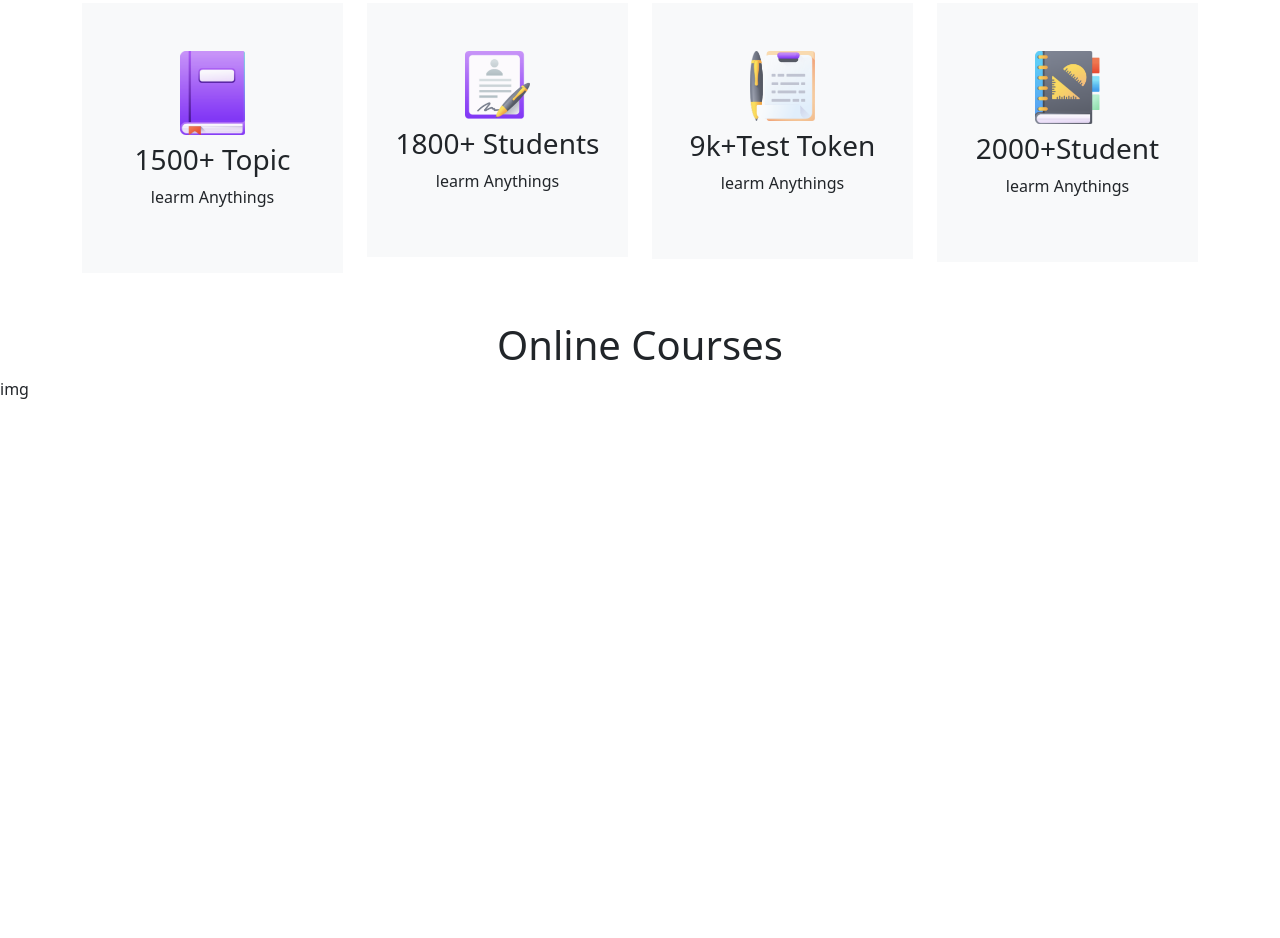
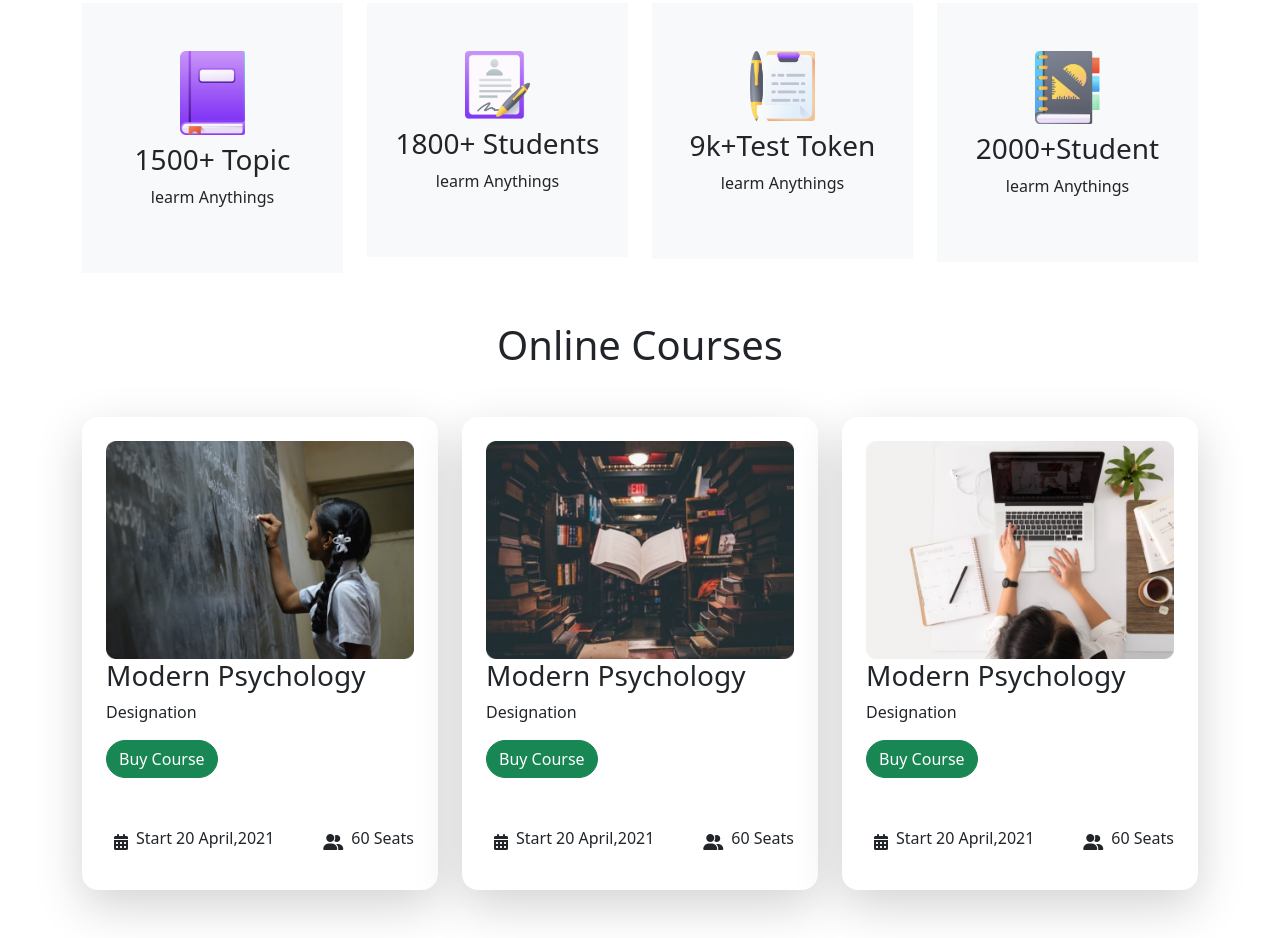
Before and after one commit to MH-akhirul/e-sehool, a plain HTML site: page index.html in a window 1280 px wide. Shown: the part 626-1564 px from the top of the page. Before the commit the page ends 1027 px from the top, so only its background shows below. Drawn offline with nearby package versions, Linux system fonts and the light colour scheme.

Commit message:
online Courses

```diff
--- a/index.html
+++ b/index.html
@@ -66,7 +66,7 @@
   </div>
 
 
-  <div class="col-12 col-sm-6">
+  <div class="col-12 col-sm-6 ">
     <img class="img-fluid " src="Photos/Illustration.png" alt="img">
   </div>
 
@@ -81,7 +81,7 @@
       <div class="row">
 
   <div class=" col-12 col-sm-6 col-lg-3  text-center ">
-    <div class="box bg-light gx-3 py-5 ">
+    <div class="box bg-light gx-3  py-5 ">
       <img class="img-fluid w-25  mb-2 " src="./ICON/book.png" alt="img">
       <h3>1500+ Topic</h3>
       <p>learm Anythings</p>
@@ -91,7 +91,7 @@
 
 
   <div class="col-12 col-sm-6 col-lg-3 text-center ">
-    <div class="box bg-light gx-3 py-5 ">
+    <div class="box bg-light gx-3  py-5 ">
       <img class="img-fluid w-25  mb-2 " src="./ICON/Student.png" alt="img">
       <h3>1800+ Students</h3>
       <p>learm Anythings</p>
@@ -99,7 +99,7 @@
   </div>
 
   <div class=" col-12 col-sm-6 col-lg-3 text-center ">
-    <div class="box bg-light gx-3  py-5 ">
+    <div class="box bg-light gx-3   py-5 ">
       <img class="img-fluid w-25  mb-2 " src="./ICON/Test.png" alt="img">
       <h3>9k+Test Token</h3>
       <p>learm Anythings</p>
@@ -107,7 +107,7 @@
   </div>
 
   <div class="col-12 col-sm-6 col-lg-3  text-center ">
-    <div class="box bg-light gx-3 py-5 ">
+    <div class="box bg-light gx-3  py-5 ">
       <img class="img-fluid w-25  mb-2 " src="./ICON/Students.png" alt="img">
       <h3>2000+Student</h3>
       <p>learm Anythings</p>
@@ -118,14 +118,79 @@
     </div>
   </div>
   <!-- ################################################################################################################## -->
- <div class="online-Courses">
+ <div class="container">
   <h1 class="text-center">Online Courses</h1>
-  <div class="row">
+  <div class="row mt-5 mb-5">
     <div class="col-12 col-sm-12 col-lg-4">
-      img
+      <div class="courses-box bg-white p-4 rounded-4 shadow-lg">
+        <div class="courses-img">
+        <img src="Photos/Morder pyschology.png" class="w-100" alt="">
+      </div>
+      <div class="courses-infu">
+        <h3>Modern Psychology</h3>
+        <p>Designation</p>
+        <button type="button" class="btn btn-success rounded-pill">Buy Course</button>
+
+        <div class="d-flex justify-content-between mt-5 ">
+          <div class="d-flex justify-content-start">
+            <i class="fa-solid fa-calendar-days p-2"></i>
+            <p>Start 20 April,2021</p>
+          </div>
+          <div class="d-flex justify-content-start ">
+            <i class="fa-solid fa-user-group p-2"></i>
+            <p>60 Seats</p>
+          </div>
+        </div>
+
+      </div>
     </div>
-    <div class="col-12 col-sm-12 col-lg-4"> </div>
-    <div class="col-12 col-sm-12 col-lg-4"> </div>
+    </div>
+    <div class="col-12 col-sm-12 col-lg-4">
+      <div class="courses-box bg-white p-4 rounded-4 shadow-lg">
+        <div class="courses-img">
+          <img src="Photos/Morder psyc.png" class="w-100" alt="">
+        </div>
+        <div class="courses-infu">
+          <h3>Modern Psychology</h3>
+          <p>Designation</p>
+          <button type="button" class="btn btn-success rounded-pill">Buy Course</button>
+          <div class="d-flex justify-content-between mt-5 ">
+            <div class="d-flex justify-content-start">
+              <i class="fa-solid fa-calendar-days p-2"></i>
+              <p>Start 20 April,2021</p>
+            </div>
+            <div class="d-flex justify-content-start ">
+              <i class="fa-solid fa-user-group p-2"></i>
+              <p>60 Seats</p>
+            </div>
+          </div>
+
+        </div>
+      </div>
+    </div>
+    <div class="col-12 col-sm-12 col-lg-4">
+      <div class="courses-box bg-white p-4 rounded-4 shadow-lg">
+        <div class="courses-img">
+          <img src="Photos/Morder pychons.png" class="w-100" alt="">
+        </div>
+        <div class="courses-infu">
+          <h3>Modern Psychology</h3>
+          <p>Designation</p>
+          <button type="button" class="btn btn-success rounded-pill">Buy Course</button>
+
+          <div class="d-flex justify-content-between mt-5 ">
+            <div class="d-flex justify-content-start">
+              <i class="fa-solid fa-calendar-days p-2"></i>
+              <p>Start 20 April,2021</p>
+            </div>
+            <div class="d-flex justify-content-start ">
+              <i class="fa-solid fa-user-group p-2"></i>
+              <p>60 Seats</p>
+            </div>
+          </div>
+        </div>
+      </div>
+    </div>
   </div>
  </div>
 
```
